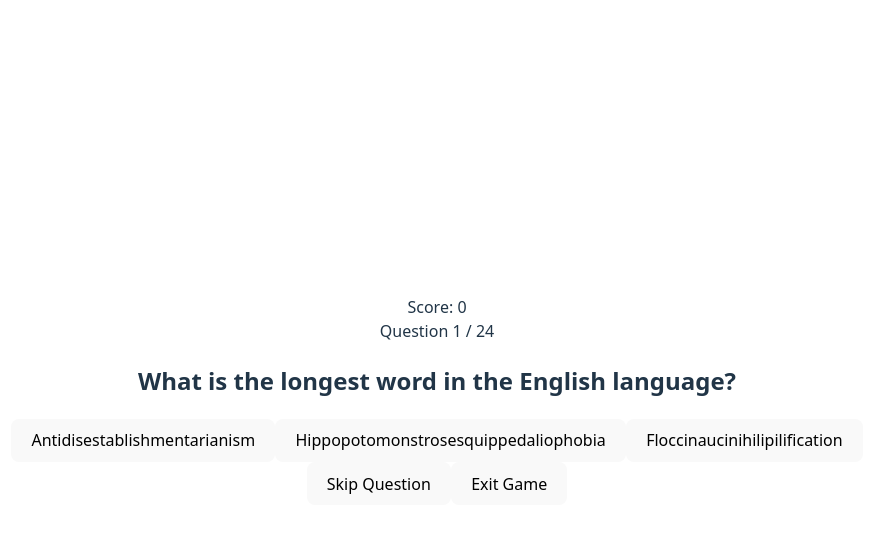
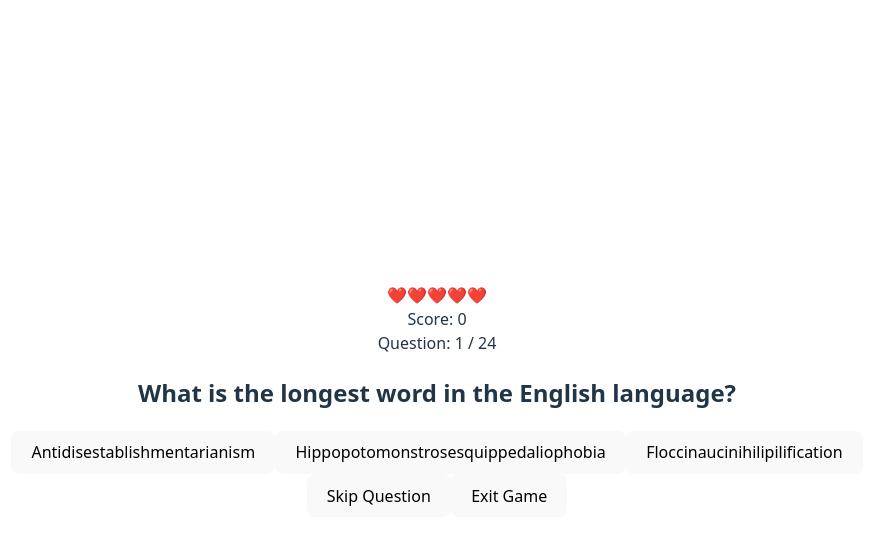
Before and after one commit to LauraWitulskiMorales/quiz-app, a React (Vite) app: page / in a window 1280 px wide. Both pictures are taken after a click on the button "Start Quiz". Shown: the top 544 px of the page, without its empty margins (203-1076 px from the left). Built offline with nearby package versions, Linux system fonts and the light colour scheme.

Commit message:
life counter

```diff
--- a/src/components/App.tsx
+++ b/src/components/App.tsx
@@ -7,12 +7,15 @@ import questions from "../data/Questions.json";
 function App() {
   const savedState = localStorage.getItem('quizState');
   const initialState = savedState ? JSON.parse(savedState) : { currentQuestionIndex: 0, localScore: 0 };
+  const MAX_LIVES = 5;
 
   const [gameStarted, setGameStarted] = useState(false);
   const [showResult, setShowResult] = useState(false);
-  const [score, setScore] = useState(0);
+  const [score, setScore] = useState<number>(initialState.score);
   const [gameOptionsVisible, setGameOptionsVisible] = useState(false);
   const [currentQuestionIndex, setCurrentQuestionIndex] = useState(initialState.currentQuestionIndex);
+  const [gameEndedDueToLives, setGameEndedDueToLives] = useState(false);
+  const [lives, setLives] = useState(MAX_LIVES);
 
   useEffect(() => {
     const savedState = localStorage.getItem('quizState');
@@ -29,14 +32,14 @@ function App() {
     setCurrentQuestionIndex(0);
   };
 
-  const handleEndOrExit = (userExit: boolean = false) => {
-      if (userExit) {
-        setShowResult(true);
-        setGameStarted(false);
-        setGameOptionsVisible(false);
-        localStorage.removeItem('quizState');
-      }
-  }
+  const handleEndOrExit = (gameEndedDueToLives: boolean) => {
+    setGameEndedDueToLives(gameEndedDueToLives);
+    setShowResult(true);
+    setGameStarted(false);
+    setGameOptionsVisible(false);
+    localStorage.removeItem('quizState');
+  };
+
 
   const continueGame = () => {
     setGameOptionsVisible(false);
@@ -69,7 +72,7 @@ function App() {
         <p>Question: {currentQuestionIndex + 1} / {questions.length} </p>
       <button onClick={continueGame}>Continue Game</button>
           <button onClick={restartGame}>Restart Game</button>
-          <button onClick={() => handleEndOrExit(true)}>Exit Game</button>
+          <button onClick={() => handleEndOrExit(false)}>Exit Game</button>
       </div>
 )}
 
@@ -77,7 +80,14 @@ function App() {
         <button onClick={startGame}>Start Quiz</button>
       )}
       {gameStarted && !showResult && (
-        <Quiz setScore={setScore} endGame={handleEndOrExit} />
+        <Quiz
+        score={score}
+        setScore={setScore}
+        endGame={handleEndOrExit}
+        lives={lives}
+        setLives={setLives}
+        maxLives={MAX_LIVES}
+        />
       )}
 
       {showResult && (
@@ -85,6 +95,9 @@ function App() {
         score={score}
         totalQuestions={questions.length}
         onReturnToStart={goToStartScreen}
+        gameEndReason={gameEndedDueToLives ? 'lives' : 'completed'}
+        lives={lives}
+        maxLives={MAX_LIVES}
         />
       )}
         </div>
--- a/src/components/Quiz.tsx
+++ b/src/components/Quiz.tsx
@@ -3,22 +3,26 @@ import Question from "./Question";
 import questions from "../data/Questions.json";
 
 type QuizProps = {
-  setScore: (score: number) => void;
-  endGame: (isCorrect: boolean) => void;
+  score: number;
+  setScore: React.Dispatch<React.SetStateAction<number>>;
+  endGame: (userExited: boolean, gameEndedDueToLives: boolean) => void;
+  lives: number;
+  setLives: React.Dispatch<React.SetStateAction<number>>; // ✅ add this
+  maxLives: number;
 };
 
-function Quiz({ setScore, endGame }: QuizProps) {
+function Quiz({ score, setScore, endGame }: QuizProps) {
   const savedState = localStorage.getItem('quizState');
-  const initialState = savedState ? JSON.parse(savedState) : { currentQuestionIndex: 0, localScore: 0 };
+  const initialState = savedState ? JSON.parse(savedState) : { currentQuestionIndex: 0, score: 0 };
 
   const [currentQuestionIndex, setCurrentQuestionIndex] = useState(initialState.currentQuestionIndex);
-  const [localScore, setLocalScore] = useState(initialState.localScore);
-  const [answerFeedback, setAnswerFeedback] = useState<string>('')
+  const [answerFeedback, setAnswerFeedback] = useState<string>('');
+  const [lives, setLives] = useState(5);
 
   useEffect(() => {
-    const gameState = { currentQuestionIndex, localScore };
+    const gameState = { currentQuestionIndex, score };
     localStorage.setItem("quizState", JSON.stringify(gameState));
-    }, [currentQuestionIndex, localScore]);
+    }, [currentQuestionIndex, score]);
 
   const handleSkip = () => {
     const nextQuestionIndex = currentQuestionIndex + 1;
@@ -29,32 +33,37 @@ function Quiz({ setScore, endGame }: QuizProps) {
 
   const handleAnswer = (isCorrect: boolean) => {
     if (isCorrect) {
-      setLocalScore((prev: number) => prev + 1);
+      setScore((prev: number) => prev + 1);
       setAnswerFeedback('Correct!');
     } else {
       setAnswerFeedback('Incorrect!');
+      setLives((prev: number) => prev - 1);
     }
 
-    const nextIndex = currentQuestionIndex + 1;
-    if (nextIndex < questions.length) {
-      setCurrentQuestionIndex(nextIndex);
+    if (lives === 1) {
+      endGame(false, true);
     } else {
-      setScore(localScore + (isCorrect ? 1 : 0));
-      endGame(true);
-    }
+      const nextIndex = currentQuestionIndex + 1;
+        if (nextIndex < questions.length) {
+          setCurrentQuestionIndex(nextIndex);
+        } else if (lives <= 0) {
+          endGame(true, false);
+        }
+      }
   };
 
   const handleExit = () => {
-    setScore(localScore);
-    endGame(true);
+    endGame(false, false);
   }
 
   return (
     <div>
-      <div className="score">Score: {localScore}</div>
-      <div className="counter">
-        Question {currentQuestionIndex + 1} / {questions.length}
-      </div>
+
+      <div className="lives">{"❤️".repeat(lives)}</div>
+      <div className="score">Score: {score}</div>
+      <div className="counter">Question: {currentQuestionIndex + 1} / {questions.length}</div>
+      <div className="feedback">{answerFeedback}</div>
+
       <Question
         question={questions[currentQuestionIndex]}
         onAnswer={handleAnswer}
@@ -63,7 +72,6 @@ function Quiz({ setScore, endGame }: QuizProps) {
         <button onClick={handleSkip}>Skip Question</button>
         <button onClick={handleExit}>Exit Game</button>
       </div>
-      <div className="feedback">{answerFeedback}</div>
     </div>
   );
 }
--- a/src/components/Result.tsx
+++ b/src/components/Result.tsx
@@ -2,11 +2,29 @@ interface ResultProps {
   score: number;
   totalQuestions: number;
   onReturnToStart: () => void;
+  gameEndReason: 'lives' |  'completed';
+  lives: number;
+  maxLives: number;
 }
 
-function Result ({ score, totalQuestions, onReturnToStart }: ResultProps) {
+function Result ({ score, totalQuestions, onReturnToStart, gameEndReason }: ResultProps) {
+  const hearts = Array(5).fill('🩶');
+  const showHearts = gameEndReason === 'lives';
+
   return (
+
     <div className="result-container">
+
+      {showHearts && (
+        <div className="hearts">
+          {hearts.map((heart, index) => (
+            <span key={index} className="grey-heart">
+              {heart}
+            </span>
+          ))}
+        </div>
+      )}
+
       <h2>Quiz Finished!</h2>
       <p>
         You scored {score} out of {totalQuestions}.
```
